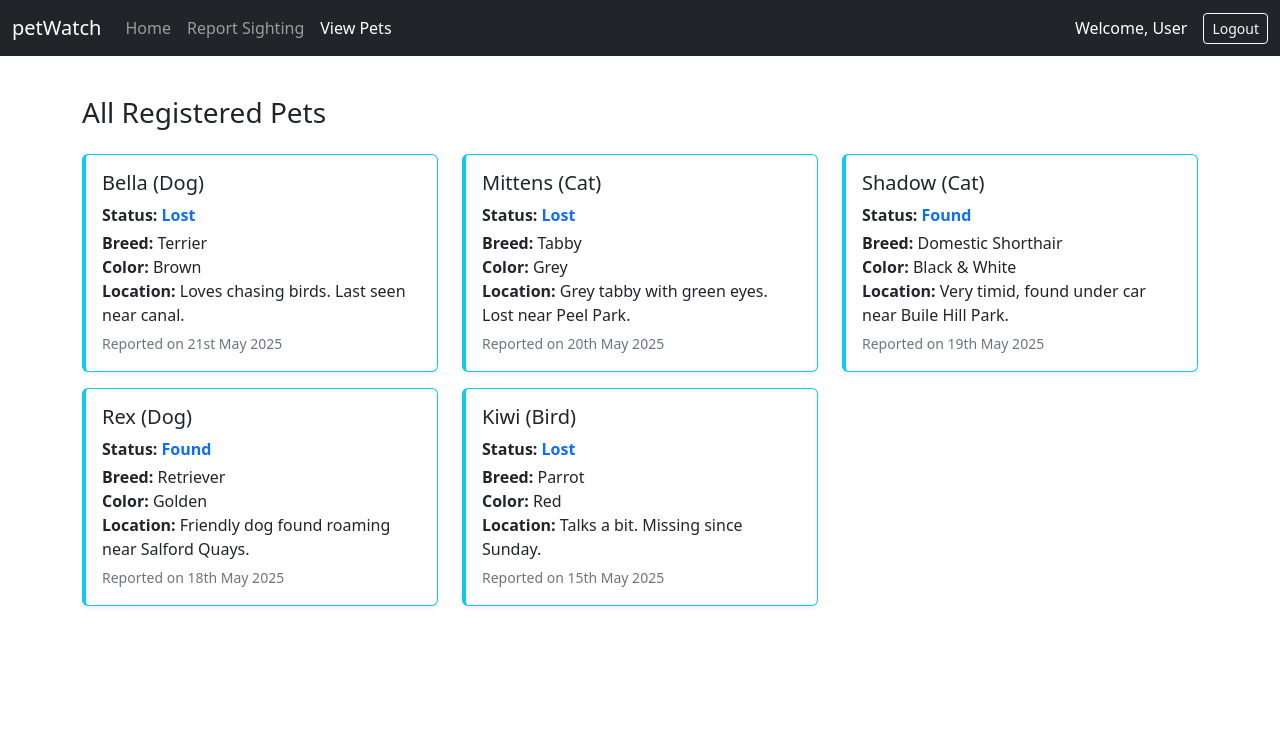
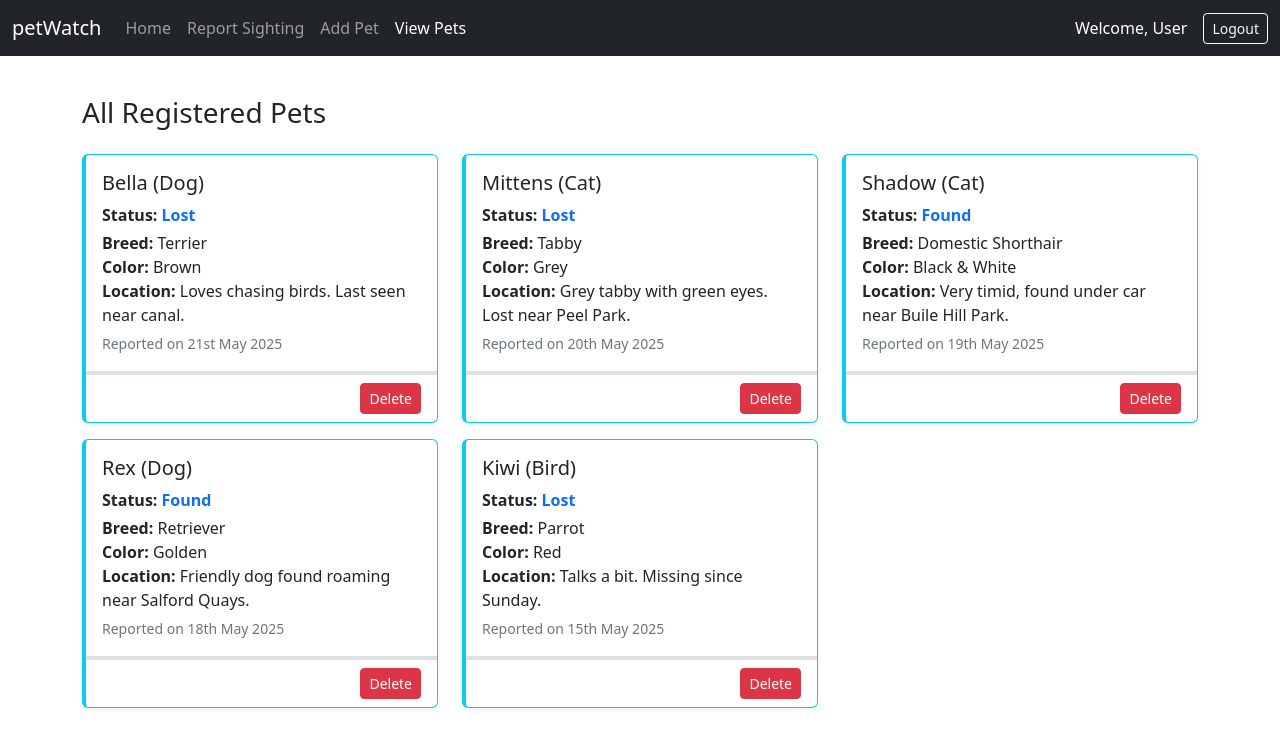
Before and after one commit to NotStarsAligned/petwatch-mvc-php-project, a PHP site: page /pets.php in a window 1280 px wide. Shown: the top 748 px of the page. Run offline with PHP 8.4, Linux system fonts and the light colour scheme; the visitor is signed in with stand-in values (Sample User, id 1); data comes from the database, SQL or seed files in the repository; both versions use the stored data as it was after the commit.

Commit message:
header fixes + made stuff thats meant to be private... actually private.... wow (good job on forgetting that)

```diff
--- a/Models/PetModel.php
+++ b/Models/PetModel.php
@@ -61,23 +61,6 @@ class PetModel
     }
 
     /**
-     * Add new pet report
-     */
-    public function addPet(array $data): bool
-    {
-        $db = $this->getDbConnection();
-        $sql = "INSERT INTO pets (name, species, breed, color, photo_url, status, description, date_reported, user_id)
-                VALUES (:name, :species, :breed, :color, :photo_url, :status, :description, :date_reported, :user_id)";
-        try {
-            $stmt = $db->prepare($sql);
-            return $stmt->execute($data);
-        } catch (PDOException $e) {
-            error_log("Database Error (addPet): " . $e->getMessage());
-            return false;
-        }
-    }
-
-    /**
      * Fetch a single pet by ID
      */
     public function getPetById(int $id): ?PetData
@@ -122,7 +105,7 @@ class PetModel
     }
 
     /**
-     * Build WHERE clause for filters
+     * Build WHERE clause for filters which comes in handy because, I like searching for things I think
      */
     private function buildWhereClause(array $filters): array
     {
@@ -141,8 +124,8 @@ class PetModel
 
         if (!empty($filters['status']) && $filters['status'] !== 'All') {
             $mapped = match ($filters['status']) {
-                'Missing' => 'Lost',
-                'Sighted' => 'Found',
+                'Missing' => 'lost',
+                'Sighted' => 'found',
                 default => $filters['status']
             };
             $where[] = "status = :status";
@@ -152,11 +135,17 @@ class PetModel
         return [implode(' AND ', $where), $params];
     }
 
-    public function addOwnedPet(array $data): bool
+
+    /**
+     * Now, you won't believe me when I say this but, it lets you add pets...
+     *
+     *
+     */
+    public function addPet(array $data): bool
     {
         $db = $this->getDbConnection();
-        $sql = "INSERT INTO pets (name, species, breed, color, photo_url, description, user_id)
-            VALUES (:name, :species, :breed, :color, :photo_url, :description, :user_id)";
+        $sql = "INSERT INTO pets (name, species, breed, color, photo_url, status, description, date_reported, user_id)
+            VALUES (:name, :species, :breed, :color, :photo_url, :status, :description, :date_reported, :user_id)";
         try {
             $stmt = $db->prepare($sql);
             return $stmt->execute($data);
@@ -166,23 +155,18 @@ class PetModel
         }
     }
 
-    public function getPetsByOwner(int $userId): array
+    public function deletePet(int $id): bool
     {
         $db = $this->getDbConnection();
-        $sql = "SELECT id, name, species, breed, color, photo_url, description, date_reported
-            FROM pets
-            WHERE user_id = :user_id
-            ORDER BY date_reported DESC";
+        $sql = "DELETE FROM pets WHERE id = :id";
 
-        try {
+        try{
             $stmt = $db->prepare($sql);
-            $stmt->execute([':user_id' => $userId]);
-            return $stmt->fetchAll(PDO::FETCH_OBJ);
+            return $stmt->execute(['id' => $id]);
         } catch (PDOException $e) {
-            error_log("Database Error (getPetsByOwner): " . $e->getMessage());
-            return [];
+            error_log("Database Error (deleteOwnedPet): " . $e->getMessage());
+            return false;
         }
     }
 
-
 }
--- a/Models/SightingModel.php
+++ b/Models/SightingModel.php
@@ -32,8 +32,8 @@ class SightingModel
 
         if (!empty($filters['status']) && $filters['status'] !== 'All') {
             $mapped = match ($filters['status']) {
-                'Missing' => 'Lost',
-                'Sighted' => 'Found',
+                'Missing' => 'lost',
+                'Sighted' => 'found',
                 default => $filters['status']
             };
             $where[] = "p.status = :status";
--- a/Models/UserModel.php
+++ b/Models/UserModel.php
@@ -29,8 +29,8 @@ class UserModel
 
             if ($user) {
                 $hash = $user->password_hash;
-                // Allow both hashed and plaintext passwords (for testing/dev)
-                if (password_verify($password, $hash) || $password === $hash) {
+                // no longer allowing plaintext wonderhoy
+                if (password_verify($password, $hash)) {
                     return (int)$user->id;
                 }
             }
--- a/Views/pets.phtml
+++ b/Views/pets.phtml
@@ -2,6 +2,15 @@
 
 <div class="container mt-4">
     <h3 class="mb-4">All Registered Pets</h3>
+
+    <!-- Success / Error Alerts -->
+    <?php if (!empty($view->successMessage)): ?>
+        <div class="alert alert-success"><?= htmlspecialchars($view->successMessage) ?></div>
+    <?php endif; ?>
+
+    <?php if (!empty($view->errorMessage)): ?>
+        <div class="alert alert-danger"><?= htmlspecialchars($view->errorMessage) ?></div>
+    <?php endif; ?>
 
     <?php if (empty($view->pets)): ?>
         <div class="alert alert-info">No pets have been registered yet.</div>
@@ -38,6 +47,20 @@
                                 Reported on <?= htmlspecialchars($pet->getFormattedReportDate()) ?>
                             </small>
                         </div>
+
+                        <!-- Delete Button for Admins -->
+                        <?php if (isset($_SESSION['role']) && $_SESSION['role'] === 'admin'): ?>
+                            <div class="card-footer bg-transparent border-top d-flex justify-content-end">
+                                <form action="pets.php" method="post" class="m-0">
+                                    <input type="hidden" name="id" value="<?= $pet->getId() ?>">
+                                    <button type="submit" name="delete_pet"
+                                            class="btn btn-sm btn-danger"
+                                            onclick="return confirm('Are you sure you want to delete this pet?');">
+                                        Delete
+                                    </button>
+                                </form>
+                            </div>
+                        <?php endif; ?>
                     </div>
                 </div>
             <?php endforeach; ?>
--- a/Views/template/header.phtml
+++ b/Views/template/header.phtml
@@ -8,6 +8,10 @@
     <!-- Bootstrap -->
     <link href="https://cdn.jsdelivr.net/npm/bootstrap@5.2.3/dist/css/bootstrap.min.css" rel="stylesheet">
 </head>
+
+<?php
+echo "<!-- Debug: Role is " . htmlspecialchars($_SESSION['role'] ?? 'not set') . " -->";
+?>
 
 <body class="d-flex flex-column h-100">
 <header>
@@ -42,16 +46,18 @@
                             <li class="nav-item">
                                 <a class="nav-link <?= $currentPage === 'add_pet.php' ? 'active' : '' ?>" href="add_pet.php">Add Pet</a>
                             </li>
+
+                            <li class="nav-item">
+                                <a class="nav-link <?= $currentPage === 'pets.php' ? 'active' : '' ?>" href="pets.php">View Pets</a>
+                            </li>
                         <?php endif; ?>
 
-                        <li class="nav-item">
-                            <a class="nav-link <?= $currentPage === 'pets.php' ? 'active' : '' ?>" href="pets.php">View Pets</a>
-                        </li>
                     <?php else: ?>
                         <li class="nav-item">
                             <a class="nav-link <?= $currentPage === 'login.php' ? 'active' : '' ?>" href="login.php">Login</a>
                         </li>
                     <?php endif; ?>
+
                 </ul>
 
                 <!-- RIGHT SIDE -->
--- a/pets.php
+++ b/pets.php
@@ -20,8 +20,29 @@ if (!isset($_SESSION['user_id']) || !$userModel->getUsernameById((int)$_SESSION[
     exit;
 }
 
+$userRole = $userModel->getRoleById((int)$_SESSION['user_id']);
+
+$_SESSION['role'] = $userRole;
+if ($userRole !== 'admin') {
+    $view->errorMessage = "Access denied. Only owners can add pets.";
+    require_once('Views/pets.phtml');
+}
+
+
+
+// --- DELETE PETS ---
+
+if(isset($_POST['delete_pet']) && isset($_POST['id'])) {
+    $petID = $_POST['id'];
+    if ($petModel->deletePet($petID)) {
+        $view->successMessage = 'The pet was successfully deleted.';
+    } else {
+        $view->errorMessage = 'The pet was not deleted. Please try again.';
+    }
+}
+
 // --- DATA FETCH ---
-$view->pets = $petModel->getAllPets(); // fetch all pets (limit to 100 for safety)
+$view->pets = $petModel->getAllPets(); // fetch all pets
 
 // --- RENDER VIEW ---
 require_once('Views/pets.phtml');
```
Also changed, not shown: Views/add_pet.phtml (+8 -0 lines), add_pet.php (+11 -10 lines), login.php (+9 -4 lines), petwatch.sqlite.
